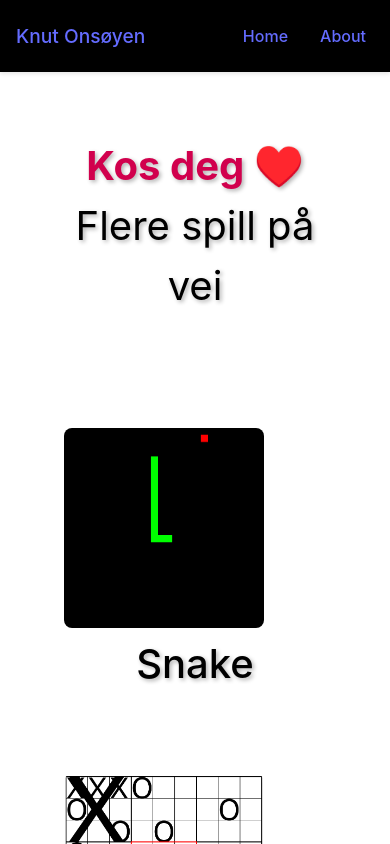
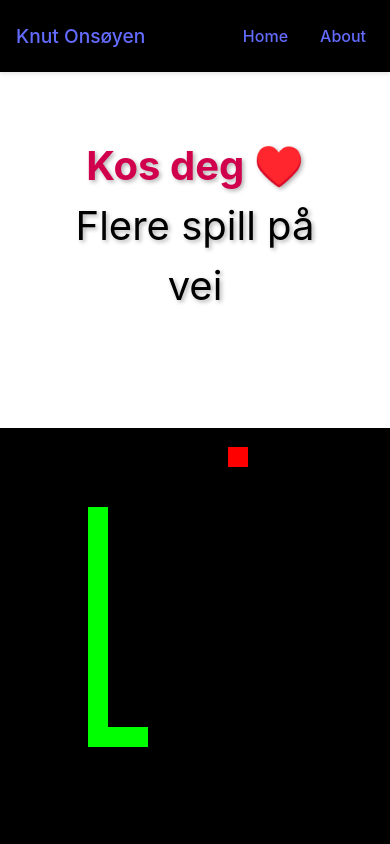
Before and after one commit to Knut1999/React1, a React (Vite) app: page /Games in a window 390 px wide. Shown: the top 844 px of the page. Built offline with nearby package versions, Linux system fonts and the light colour scheme.

Commit message:
new game

```diff
--- a/src/css/Games.css
+++ b/src/css/Games.css
@@ -45,7 +45,7 @@
 }
 
 
-img {
+.games-img {
   width: 600px;
   height: 600px;
   object-fit: cover;
@@ -57,7 +57,7 @@ img {
 }
 
 @media (max-width: 600px) {
-img {
+.games-img {
   width: 200px;
   height: 200px;
 }
```
